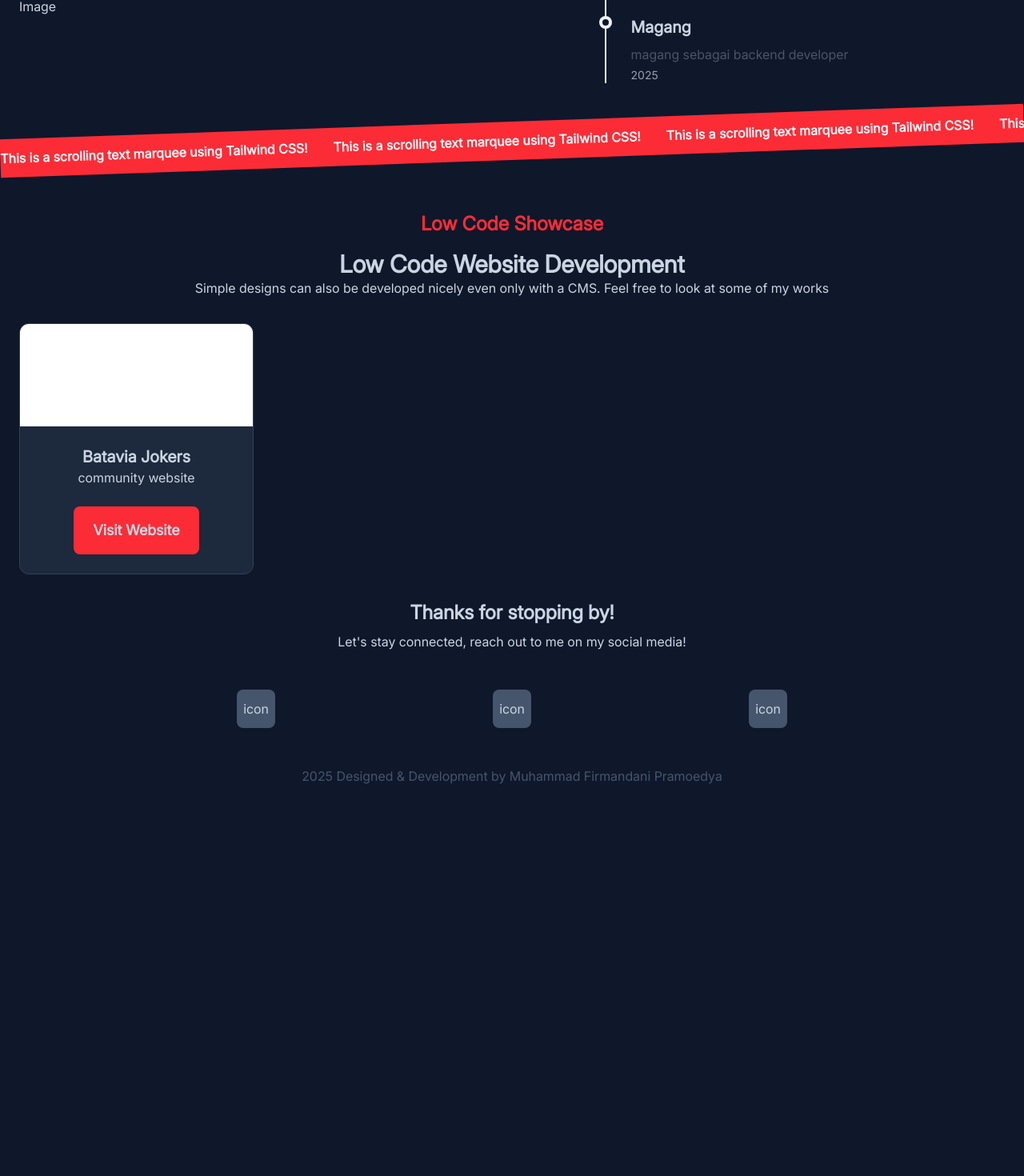
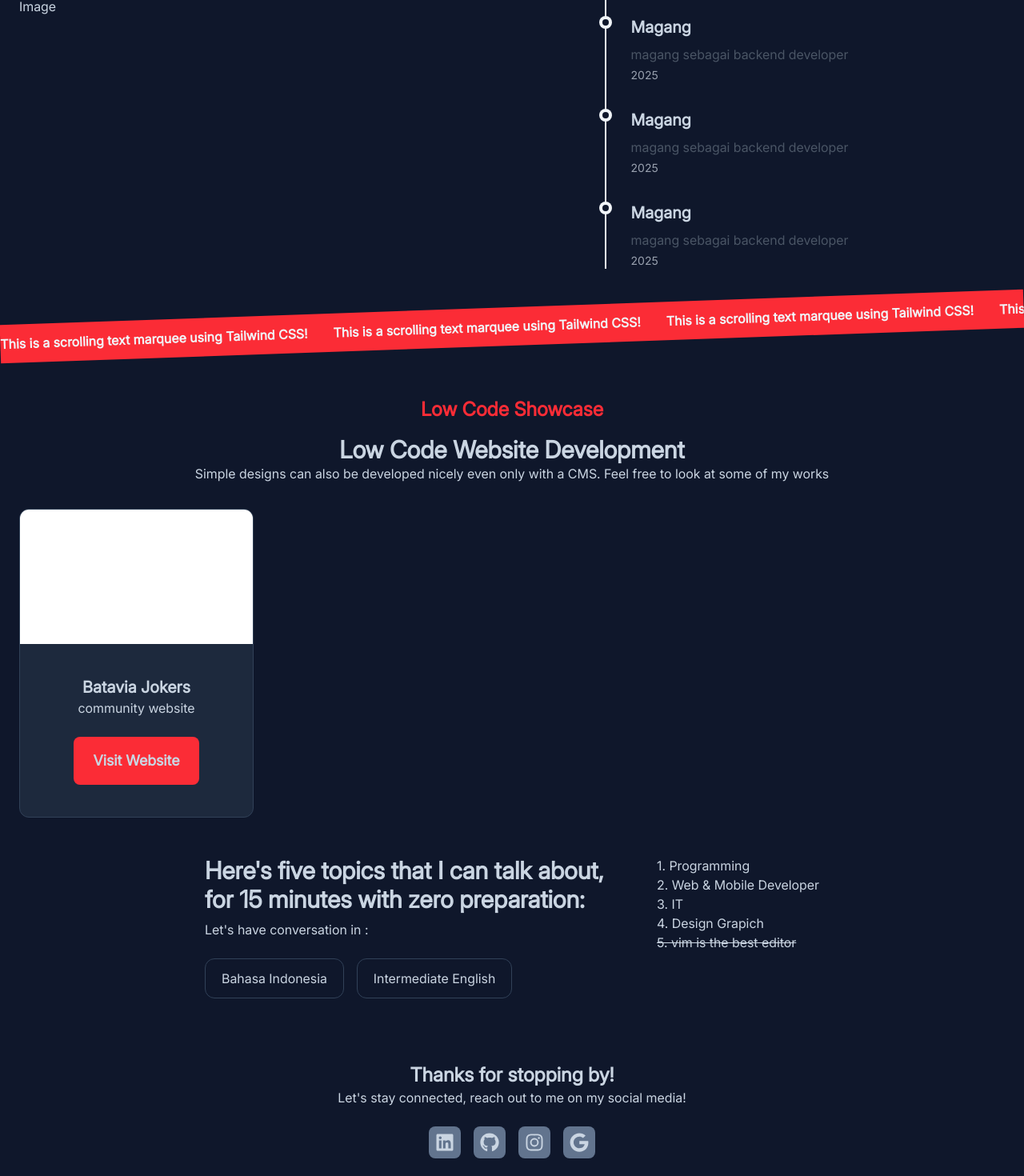
Before and after one commit to mfdpdev/personal-site, a React (Vite) app: page / in a window 1280 px wide. Shown: the part 1284-2754 px from the top of the page at 80% size. Before the commit the page ends 2298 px from the top, so only its background shows below. Built offline with nearby package versions, Linux system fonts and the light colour scheme.

Commit message:
feat: Implementation topic component

```diff
--- a/src/components/Footer.jsx
+++ b/src/components/Footer.jsx
@@ -1,16 +1,28 @@
+import { FontAwesomeIcon } from '@fortawesome/react-fontawesome';
+import { faLinkedin, faGithub, faInstagram, faGoogle } from '@fortawesome/free-brands-svg-icons';
+
 export default function Footer(){
   return (
     <>
-      <div className="w-full flex flex-col items-center bg-slate-900 text-slate-300 py-8">
+      <div className="w-full flex flex-col items-center bg-slate-900 text-slate-300 py-8 mt-6">
         <h1 className="text-2xl font-bold text-center">Thanks for stopping by! </h1>
-        <p className="font-light mt-2 text-center">Let's stay connected, reach out to me on my social media!</p>
-        <div className="w-full flex justify-evenly my-12">
-          <div className="hover:bg-red-500 h-12 w-12 bg-slate-600 flex justify-center items-center rounded-lg"> icon </div>
-          <div className="hover:bg-red-500 h-12 w-12 bg-slate-600 flex justify-center items-center rounded-lg"> icon </div>
-          <div className="hover:bg-red-500 h-12 w-12 bg-slate-600 flex justify-center items-center rounded-lg"> icon </div>
+        <p className="font-light text-center">Let's stay connected, reach out to me on my social media!</p>
+        <div className="w-full flex mt-6 mb-12 flex-wrap justify-center gap-4">
+            <div className="flex justify-center items-center hover:animate-bounceUpDown hover:bg-red-500 rounded-lg h-10 w-10 bg-slate-500">
+              <FontAwesomeIcon className='text-2xl' icon={faLinkedin} />
+            </div>
+            <div className="flex justify-center items-center hover:animate-bounceUpDown hover:bg-red-500 rounded-lg h-10 w-10 bg-slate-500">
+              <FontAwesomeIcon className='text-2xl' icon={faGithub} />
+            </div>
+            <div className="flex justify-center items-center hover:animate-bounceUpDown hover:bg-red-500 rounded-lg h-10 w-10 bg-slate-500">
+              <FontAwesomeIcon className='text-2xl' icon={faInstagram} />
+            </div>
+            <div className="flex justify-center items-center hover:animate-bounceUpDown hover:bg-red-500 rounded-lg h-10 w-10 bg-slate-500">
+              <FontAwesomeIcon className='text-2xl' icon={faGoogle} />
+            </div>
         </div>
 
-        <p className="text-slate-600">2025 Designed & Development by Muhammad Firmandani Pramoedya</p>
+        <p className="text-slate-600 text-center">2025 Designed & Development by Muhammad Firmandani Pramoedya</p>
       </div>
     </>
   )
--- a/src/components/Projects.jsx
+++ b/src/components/Projects.jsx
@@ -7,9 +7,9 @@ export default function Projects(){
         <p className="text-base">Simple designs can also be developed nicely even only with a CMS. Feel free to look at some of my works</p>
         <div className="mt-8 gap-5 grid grid grid-cols-1 sm:grid-cols-2 md:grid-cols-3 lg:grid-cols-4">
           <div className="relative bottom-0 hover:bottom-2 transition-all duration-300 overflow-hidden bg-slate-800 bg-opacity-80 rounded-xl border border-slate-700">
-            <div className="bg-white h-32">
+            <div className="bg-white h-42">
             </div>
-            <div className="my-6 flex flex-col items-center justify-center">
+            <div className="my-10 flex flex-col items-center justify-center">
               <h1 className="text-xl font-bold">Batavia Jokers</h1>
               <p>community website</p>
               <div className="hover:bg-red-400 hover:animate-bounceUpDown rounded-lg mt-6 w-fit px-6 py-4 bg-red-500 text-lg font-bold">
--- a/src/components/Timeline.jsx
+++ b/src/components/Timeline.jsx
@@ -43,6 +43,28 @@ export default function Timeline(){
                   <div className="text-sm text-gray-400 mt-1">2025</div>
                 </div>
               </div>
+              <div className="flex items-start">
+                <div className="w-4 h-4 bg-slate-100 relative rounded-full">
+                  <div className="w-2 h-2 absolute top-1/2 -translate-y-1/2 left-1/2 transform -translate-x-1/2 bg-slate-900 rounded-full">
+                  </div>
+                </div>
+                <div className="ml-6">
+                  <div className="text-xl font-semibold">Magang</div>
+                  <div className="mt-2 text-gray-600">magang sebagai backend developer</div>
+                  <div className="text-sm text-gray-400 mt-1">2025</div>
+                </div>
+              </div>
+              <div className="flex items-start">
+                <div className="w-4 h-4 bg-slate-100 relative rounded-full">
+                  <div className="w-2 h-2 absolute top-1/2 -translate-y-1/2 left-1/2 transform -translate-x-1/2 bg-slate-900 rounded-full">
+                  </div>
+                </div>
+                <div className="ml-6">
+                  <div className="text-xl font-semibold">Magang</div>
+                  <div className="mt-2 text-gray-600">magang sebagai backend developer</div>
+                  <div className="text-sm text-gray-400 mt-1">2025</div>
+                </div>
+              </div>
             </div>
           </div>
         </div>
--- /dev/null
+++ b/src/components/Topic.jsx
@@ -0,0 +1,27 @@
+export default function Topic(){
+  return (
+    <>
+      <div className="flex flex-wrap text-slate-300 mt-12 gap-y-6 justify-between max-w-3xl mx-auto">
+        <div className="grid gap-y-2 md:w-4/6">
+          <div className="">
+            <p>Let's have conversation in :</p>
+            <div className="flex flex-wrap gap-4 my-6">
+              <div className="w-fit px-5 py-3 rounded-xl border border-slate-700">Bahasa Indonesia</div>
+              <div className="w-fit px-5 py-3 rounded-xl border border-slate-700">Intermediate English</div>
+            </div>
+          </div>
+          <h1 className="md:order-first text-3xl font-bold">Here's five topics that I can talk about, for 15 minutes with zero preparation:</h1>
+        </div>
+        <div className="">
+          <ol>
+            <li>1. Programming</li>
+            <li>2. Web & Mobile Developer</li>
+            <li>3. IT</li>
+            <li>4. Design Grapich</li>
+            <li className="line-through">5. vim is the best editor</li>
+          </ol>
+        </div>
+      </div>
+    </>
+  )
+}
--- a/src/main.jsx
+++ b/src/main.jsx
@@ -8,6 +8,7 @@ import About from './components/About'
 import Timeline from './components/Timeline'
 import Marquee from './components/Marquee'
 import Projects from './components/Projects'
+import Topic from './components/Topic'
 
 createRoot(document.getElementById('root')).render(
   <StrictMode>
@@ -19,6 +20,7 @@ createRoot(document.getElementById('root')).render(
         <Timeline />
         <Marquee />
         <Projects />
+        <Topic />
       </main>
       <Footer />
     </div>
```
